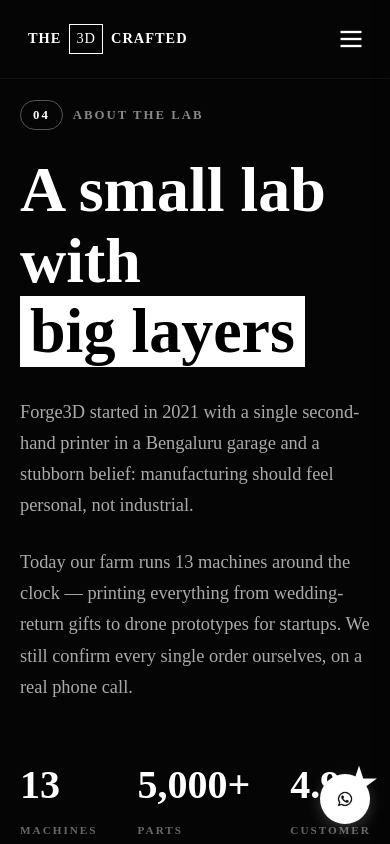
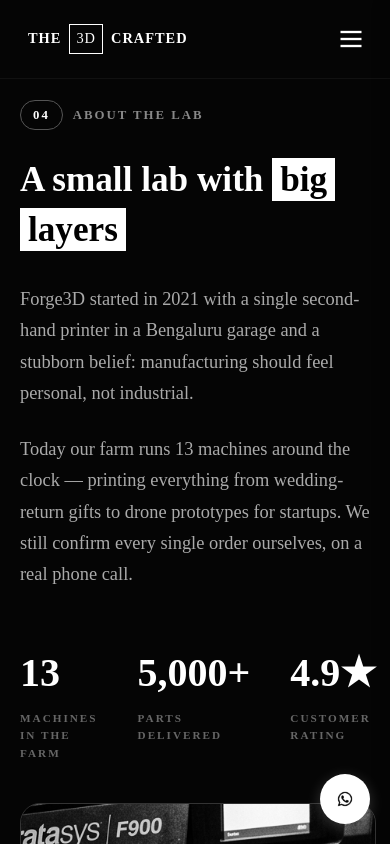
Before and after one commit to nikhilbhaturkar-ai/ntdd, a Next.js app: page /about in a window 390 px wide. Shown: the top 844 px of the page. Built offline with nearby package versions, Linux system fonts and the light colour scheme.

Commit message:
Fix About page mobile typography and highlight box wrapping

```diff
--- a/src/app/globals.css
+++ b/src/app/globals.css
@@ -1536,7 +1536,10 @@ body {
     background-color: #fff;
     color: #000;
     padding: 0 10px;
-    display: inline-block;
+    display: inline;
+    line-height: 1.4;
+    -webkit-box-decoration-break: clone;
+    box-decoration-break: clone;
 }
 
 .about-desc {
@@ -1545,6 +1548,7 @@ body {
     line-height: 1.7;
     margin-bottom: 25px;
     max-width: 550px;
+    font-family: var(--font-body);
 }
 
 .about-stats {
@@ -1838,8 +1842,13 @@ body {
         font-size: 2.8rem !important;
     }
 
-    .about-cta h2, .shop-header h2, .quote-header h2, .mg-header h2, .cp-header h2 {
+    .about-headline, .about-cta h2, .shop-header h2, .quote-header h2, .mg-header h2, .cp-header h2 {
         font-size: 2.2rem !important;
+        line-height: 1.3;
+    }
+
+    .highlight-bw {
+        padding: 2px 8px;
     }
 
     .feature-text h3 {
```
